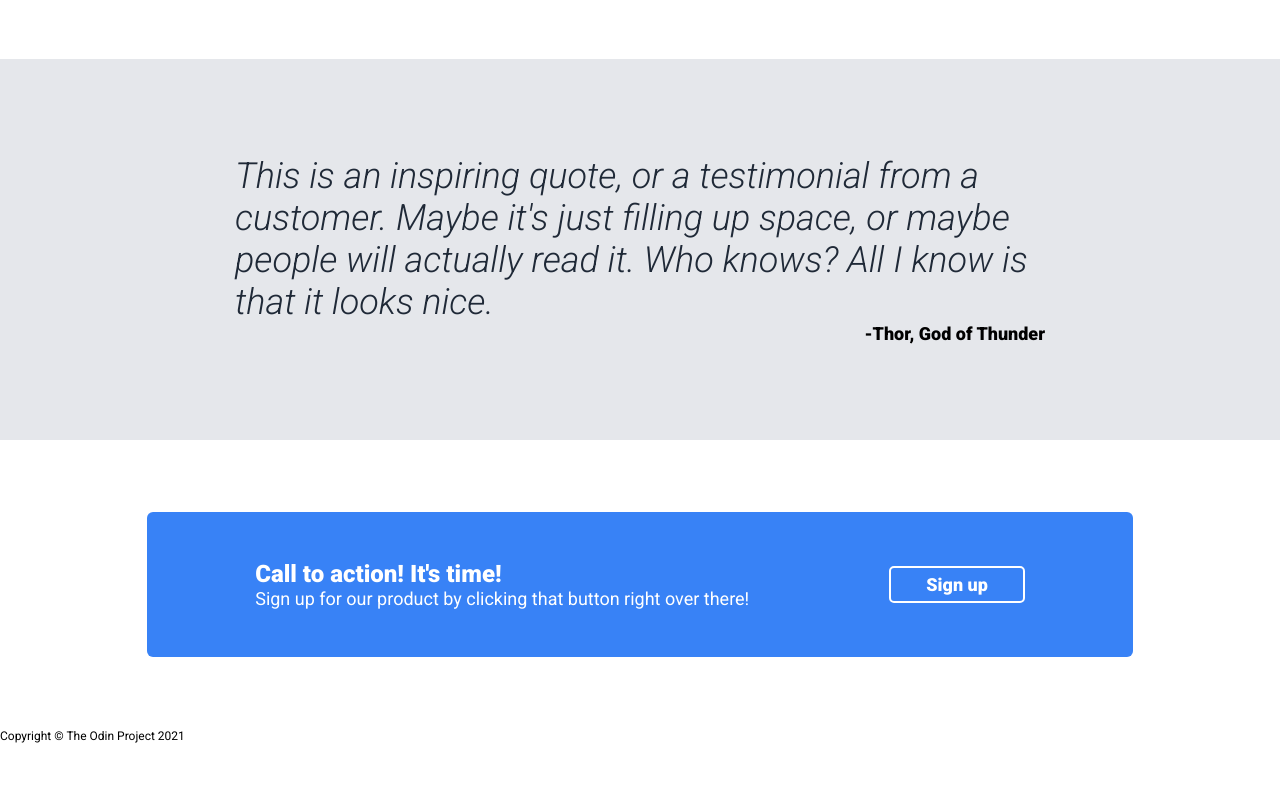
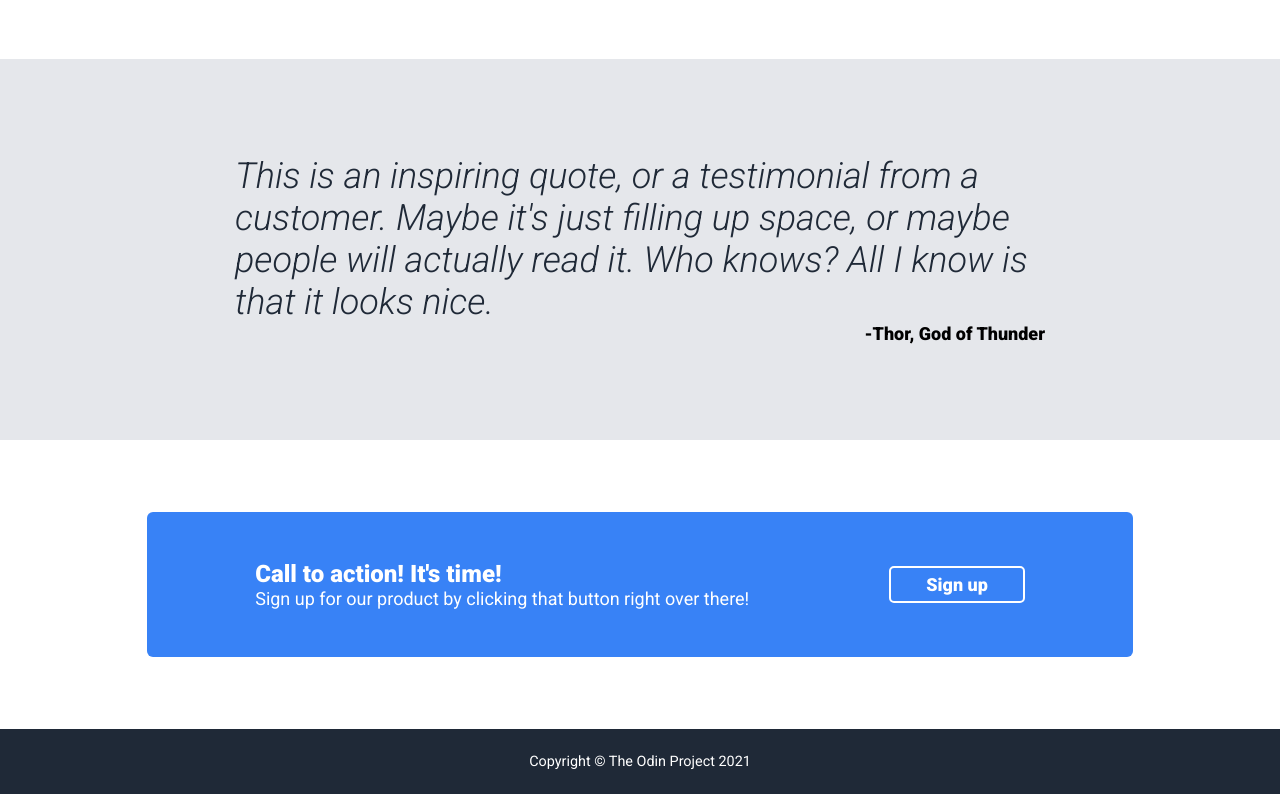
Before and after one commit to mattbuckwell/odin-landing-page, a plain HTML site: page index.html in a window 1280 px wide. Shown: the part 912-1706 px from the top of the page. Before the commit the page ends 1655 px from the top, so only its background shows below. Drawn offline with Linux system fonts and the light colour scheme.

Commit message:
Added styles to the footer section in styles.css

```diff
--- a/css/styles.css
+++ b/css/styles.css
@@ -196,3 +196,15 @@ li.logo {
     border: 2px solid #fff;
     margin-top: 0;
 }
+
+/* ----- FOOTER section ----- */
+footer {
+    background-color: var(--dark-background);
+    padding: 2rem 0;
+}
+
+footer p {
+    color: #fff;
+    text-align: center;
+    font-size: 1.2rem;
+}
```
